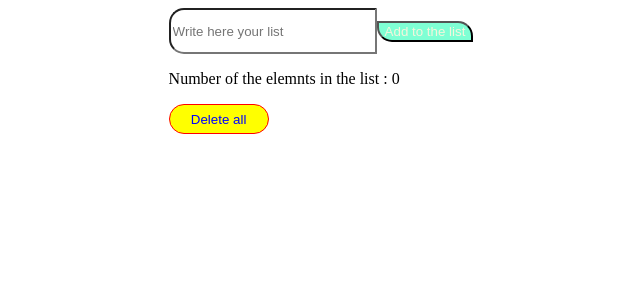
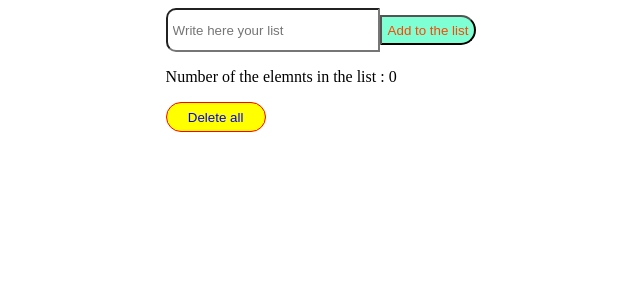
Before and after one commit to Majkan1/Toapp, a React (Vite) app in the folder vite-project/: page / in a window 1280 px wide. Shown: the top 300 px of the page, without its empty margins (319-959 px from the left). Built offline with nearby package versions, Linux system fonts and the light colour scheme.

Commit message:
Add few styles

```diff
--- a/vite-project/src/Todo.css
+++ b/vite-project/src/Todo.css
@@ -27,14 +27,16 @@ html, body, #root { height: 100%; }
 
 .input{
     width:200px;
-    height:40px;
-    border-top-left-radius: 15px;
-    border-bottom-left-radius:15px;
+    height:30px;
+    border-top-left-radius: 10px;
+    border-bottom-left-radius:10px;
+    padding:5px;
 }
 
 .Add-to-list{
+    height:30px;
     border-top-right-radius: 15px;
-    border-bottom-left-radius: 15px;
+    border-bottom-right-radius: 15px;
     background-color:aquamarine;
-    color:beige;
+    color:orangered;
 }
```
